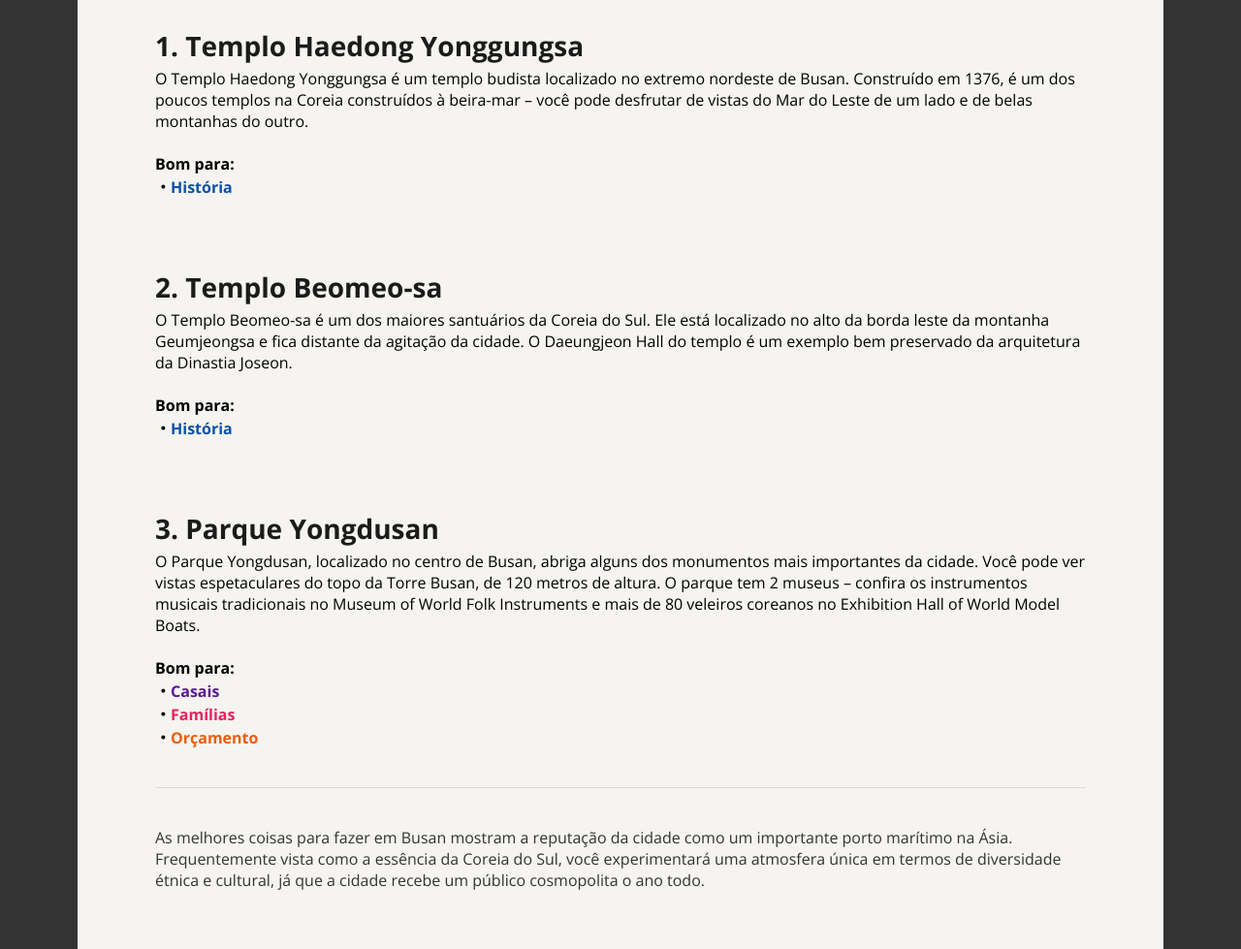
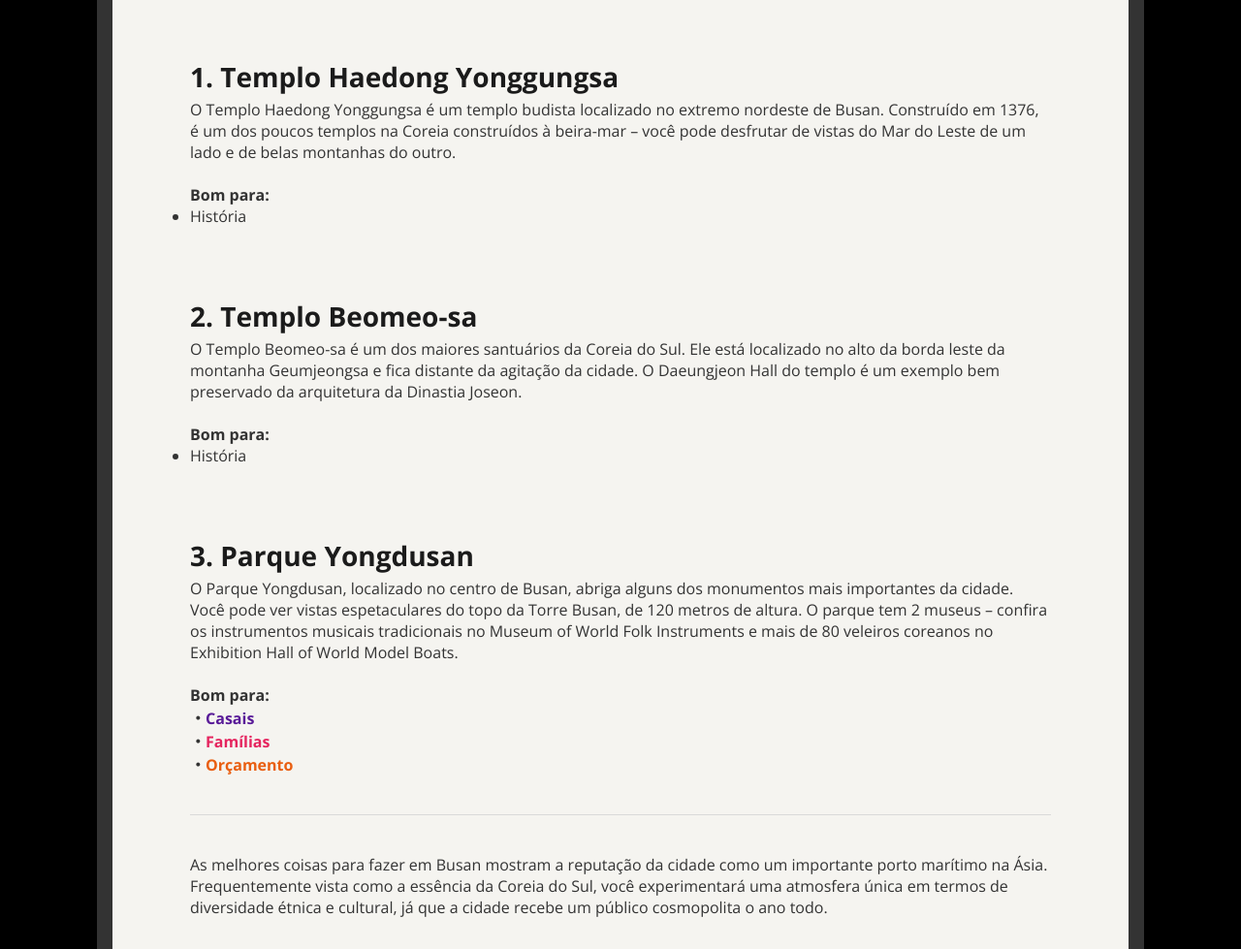
Before and after one commit to G614/local-turistico, a plain HTML site: page index.html in a window 1280 px wide. Shown: the part 728-1707 px from the top of the page at 97% size. Drawn offline with nearby package versions, Linux system fonts and the light colour scheme.

Commit message:
revisão de boas práticas de código (semântica) e estilização do style.css

```diff
--- a/index.html
+++ b/index.html
@@ -61,7 +61,9 @@
                                    <br><br>
                                    <strong>Bom para:</strong>
                                    <br>
-                                   <strong>・<span>História</span></strong>
+                                   <ul>
+                                        <li class="accent-blue">História</li>
+                                   </ul>
                                 </p>
                             </div>
                         </div>
@@ -76,7 +78,10 @@
                                    <br><br>
                                    <strong>Bom para:</strong>
                                    <br>
-                                   <strong>・<span>História</span></strong>
+                                   <ul>
+                                        <li class="accent-blue">História</li>
+                                   </ul>
+                                   <!-- <strong>・<span>História</span></strong> -->
                                 </p>
                             </div>
                         </div>
--- a/style.css
+++ b/style.css
@@ -8,6 +8,7 @@
     font-family: "Open Sans", sans-serif;
     font-size: 16px;
     font-weight: normal;
+    color: var(--text-secondary);
     --backaground-default: #F5F4F0;
     --text-primary:#1b1b1b;
     --text-headline: #E1624F;
@@ -20,7 +21,7 @@
 }
 
 #border-project {
-    padding: 80px;
+    padding: 1rem;
     background-color: var(--text-secondary);
     border-radius: 40px;
 }
@@ -29,7 +30,7 @@
     margin: 0 auto;
     padding: 5.5rem 5rem 0;
     background-color: var(--backaground-default);
-    border-radius: 20px;
+    border-radius: 28px;
 }
 
 #conteiner {
@@ -37,12 +38,30 @@
 }
 
 #body {
+    padding: 6rem 6.25rem 6rem;
     background-color: #000000;
+}
+
+/* Seção de introdução */
+#section-introduction {
+    margin-bottom: 40px;
 }
 
 .title-page {
     width: 100%;
     margin-bottom: 40px;
+}
+
+h1 {
+    margin-top: 8px;
+    font-weight: bold;
+    font-size: 36px;
+    color: var(--text-primary);
+}
+
+.headline {
+    color: var(--text-headline);
+    font-weight: bold;
 }
 
 .description-image {
@@ -54,31 +73,13 @@ img {
     width: 100%;
 }
 
-.headline {
-    color: var(--text-headline);
-    font-weight: bold;
-}
-
-h1 {
-    margin-top: 8px;
-    font-weight: bold;
-    font-size: 36px;
-    color: var(--text-primary);
-}
-
 #subtitle {
     font-size: 16px;
     line-height: auto;
     font-style: italic;
     text-align: center;
     margin: 24px 0px 4px;
-    color: var(--text-secondary);
-}
-
-/* Seção de introdução */
-
-#section-introduction {
-    margin-bottom: 40px;
+    /* color: var(--text-secondary); */
 }
 
 .content-list {
@@ -92,21 +93,7 @@ h1 {
     margin-bottom: 64px;
 }
 
-h2 {
-    font-weight: bold;
-    font-size: 32px;
-    color: var(--text-primary);
-}
-
-h3 {
-    font-weight: bold;
-    font-size: 28px;
-    margin-bottom: 4px;
-    color: var(--text-primary);
-}
-
-/* Seção de destaque/atrações */
-
+/* Seção de destaques/atrações */
 #section-attraction {
     margin-bottom: 64px;
 }
@@ -116,10 +103,20 @@ h3 {
 }
 
 h2 {
+    font-weight: bold;
+    font-size: 32px;
     margin-top: 2px;
+    color: var(--text-primary);
 }
 
+
 /* Seção de lista de atrações */
+h3 {
+    font-weight: bold;
+    font-size: 28px;
+    margin-bottom: 4px;
+    color: var(--text-primary);
+}
 
 .card-travel-item01, .card-travel-item02 {
     margin-bottom: 48px;
@@ -129,13 +126,16 @@ h2 {
     margin-bottom: 20px;
 }
 
-.content-card-item01 p span, .content-card-item02 p span {
+/* .content-card-item01 p ul, .content-card-item02 p ul {
+    color: var(--accent-blue);
+} */
+
+.content-card-item01 p ul .accent-blue::marker, .content-card-item02 p ul .accent-blue::marker {
     color: var(--accent-blue);
 }
 
 .content-card-item03 .accent-purple {
     color: var(--accent-purple);
-
 }
 
 .content-card-item03 .accent-pink {
@@ -153,15 +153,11 @@ h2 {
     margin-bottom: 40px;
 }
 
-#paragraph-final {
-    color: var(--text-secondary);
-}
-
+/* Seção de rodapé */
 .footer {
     text-align: center;
     padding: 0 0 3rem;
     font-size: 14px;
-    color: var(--text-secondary);
 }
 
 .footer img {
```
